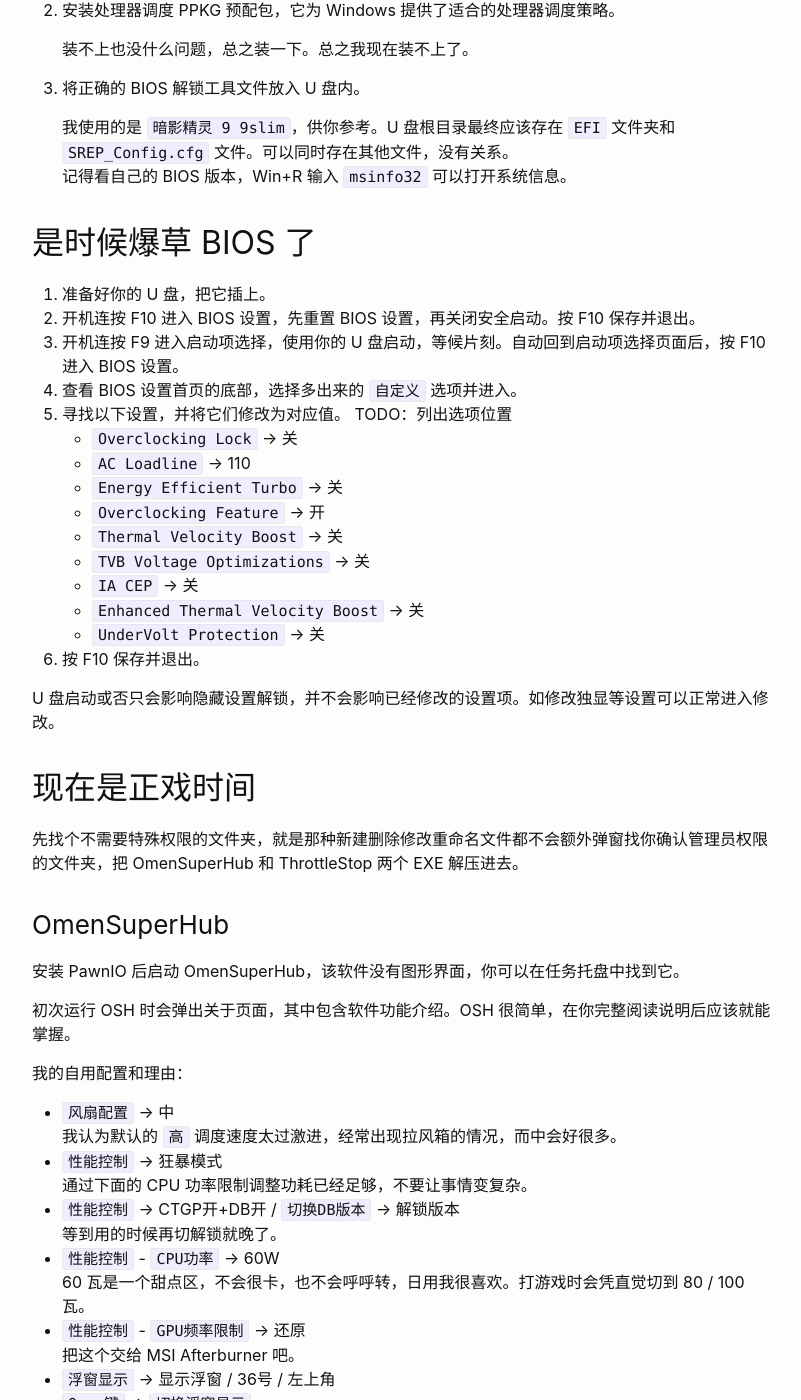
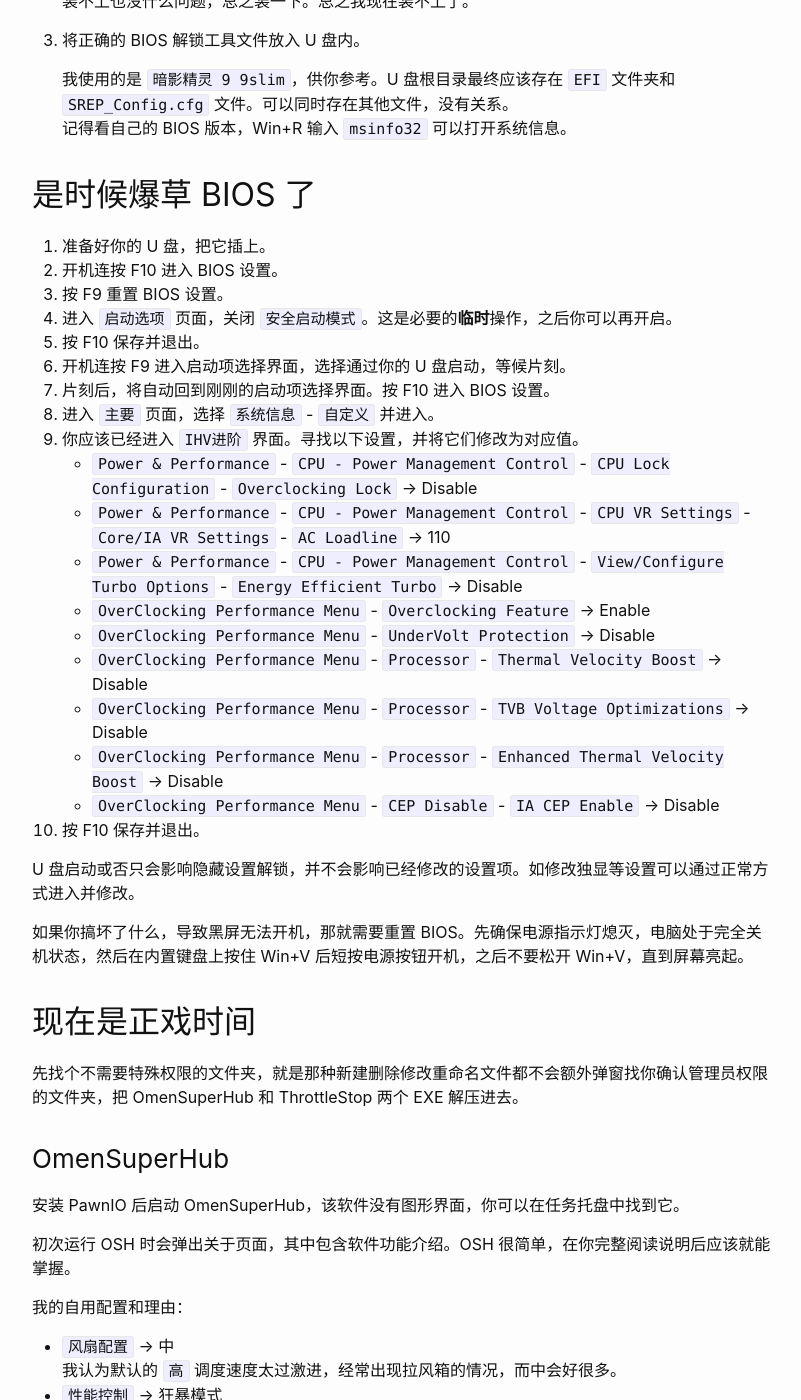
Before and after one commit to Rbqwow/rbqwow.github.io, a Jekyll site: the page built from _posts/2026-5-25-fuck-hp-omen-9.md, in a window 1280 px wide and 1400 px high, scrolled down 1759 px. Shown: the whole window, without its empty margins (238-1039 px from the left). Built offline with Jekyll 4.4.1, drawn with Linux system fonts in a browser that asks for light colours; comment, search, counter and statistics services are not loaded; some of the changed text lies outside the part shown.

Commit message:
update bios part

```diff
--- a/_posts/2026-5-25-fuck-hp-omen-9.md
+++ b/_posts/2026-5-25-fuck-hp-omen-9.md
@@ -71,22 +70,28 @@ title: 爆改暗影精灵 9
 ## 是时候爆草 BIOS 了
 
 1. 准备好你的 U 盘，把它插上。
-2. 开机连按 F10 进入 BIOS 设置，先重置 BIOS 设置，再关闭安全启动。按 F10 保存并退出。
-3. 开机连按 F9 进入启动项选择，使用你的 U 盘启动，等候片刻。自动回到启动项选择页面后，按 F10 进入 BIOS 设置。
-4. 查看 BIOS 设置首页的底部，选择多出来的 `自定义` 选项并进入。
-5. 寻找以下设置，并将它们修改为对应值。 TODO：列出选项位置
-   - `Overclocking Lock` → 关
-   - `AC Loadline` → 110
-   - `Energy Efficient Turbo` → 关
-   - `Overclocking Feature` → 开
-   - `Thermal Velocity Boost` → 关
-   - `TVB Voltage Optimizations` → 关
-   - `IA CEP` → 关
-   - `Enhanced Thermal Velocity Boost` → 关
-   - `UnderVolt Protection` → 关
-6. 按 F10 保存并退出。
+2. 开机连按 F10 进入 BIOS 设置。
+3. 按 F9 重置 BIOS 设置。
+4. 进入 `启动选项` 页面，关闭 `安全启动模式`。这是必要的**临时**操作，之后你可以再开启。
+5. 按 F10 保存并退出。
+6. 开机连按 F9 进入启动项选择界面，选择通过你的 U 盘启动，等候片刻。
+7. 片刻后，将自动回到刚刚的启动项选择界面。按 F10 进入 BIOS 设置。
+8. 进入 `主要` 页面，选择 `系统信息` - `自定义` 并进入。
+9. 你应该已经进入 `IHV进阶` 界面。寻找以下设置，并将它们修改为对应值。
+   - `Power & Performance` - `CPU - Power Management Control` - `CPU Lock Configuration` - `Overclocking Lock` → Disable
+   - `Power & Performance` - `CPU - Power Management Control` - `CPU VR Settings` - `Core/IA VR Settings` - `AC Loadline` → 110
+   - `Power & Performance` - `CPU - Power Management Control` - `View/Configure Turbo Options` - `Energy Efficient Turbo` → Disable
+   - `OverClocking Performance Menu` - `Overclocking Feature` → Enable
+   - `OverClocking Performance Menu` - `UnderVolt Protection` → Disable
+   - `OverClocking Performance Menu` - `Processor` - `Thermal Velocity Boost` → Disable
+   - `OverClocking Performance Menu` - `Processor` - `TVB Voltage Optimizations` → Disable
+   - `OverClocking Performance Menu` - `Processor` - `Enhanced Thermal Velocity Boost` → Disable
+   - `OverClocking Performance Menu` - `CEP Disable` - `IA CEP Enable` → Disable
+10. 按 F10 保存并退出。
 
-U 盘启动或否只会影响隐藏设置解锁，并不会影响已经修改的设置项。如修改独显等设置可以正常进入修改。
+U 盘启动或否只会影响隐藏设置解锁，并不会影响已经修改的设置项。如修改独显等设置可以通过正常方式进入并修改。
+
+如果你搞坏了什么，导致黑屏无法开机，那就需要重置 BIOS。先确保电源指示灯熄灭，电脑处于完全关机状态，然后在内置键盘上按住 Win+V 后短按电源按钮开机，之后不要松开 Win+V，直到屏幕亮起。
 
 ## 现在是正戏时间
 
@@ -221,7 +226,6 @@ CPU,Fan1,Fan2,GPU,Fan1,Fan2
 4. 通过任务计划设置开机自启。
 
    Win+R 输入 `taskschd.msc` 打开任务计划程序，选中右侧 `任务计划程序库`，右键单击，选择 `创建任务(R)...`，填写任务参数：
-
    1. `常规`
       - `名称(M)` → ThrottleStop
       - `使用最高权限运行(I)` → 启用
@@ -248,9 +252,9 @@ CPU,Fan1,Fan2,GPU,Fan1,Fan2
 2. 调整电压/频率曲线
    1. 点击 `VOLTAGE` - `CURVE EDITOR` 进入电压/频率曲线编辑器
    2. 在横轴上找到 `925`，找到曲线上对应的那个点，再向左一个点。
-   3. 一直按住 Shift 键，从刚刚找到的点开始，长按鼠标左键向右拖拽，选中右侧的全部点。
-   4. 一直按住 Shift 键，点击刚刚找到的点。
-   5. 一直按住 Shift 键，双击回车。
+   3. **一直按住 Shift 键**，从刚刚找到的点开始，长按鼠标左键向右拖拽，选中右侧的全部点。
+   4. **一直按住 Shift 键**，点击刚刚找到的点。
+   5. **一直按住 Shift 键**，双击回车。
    6. 松开 Shift 键。
 
    如果选中的点变成一条直线则结束，如果操作失误没有成功，则点击底部保存按钮左侧的恢复按钮重试。
@@ -264,15 +268,15 @@ CPU,Fan1,Fan2,GPU,Fan1,Fan2
 
 需要注意，MSI Afterburner 和 Rivatuner Statistics Server 都是点击最小化会最小化到任务托盘，点击关闭会直接退出。
 
-### 结语
+## Aftercare
 
 至此，暗影精灵 9 爆改完成咯，恭喜你获得了一台双烤 130 瓦 + 140 瓦 的暗影精灵，280 瓦的电源适配器都吓哭了。
 
 你可以使用图吧工具箱中的 `P95一键烤机` 来检验处理器稳定性，使用 `FurMark2` 来检验独立显卡稳定性，亦或同时运行二者，尽情体验不一样的暗影精灵吧。
 
-博客内容可能不够完善，尚待补充，欢迎提出意见或建议，或者单纯提问，说不定就进入常见问题了呢。
+博客内容可能不够完善，尚待补充，欢迎提出意见或建议，或者单纯提问，说不定就会被写进下面的常见问题了呢。
 
-### 常见问题
+## 自由讨论时间
 
 1. 我因为各种理由总之是重置了 BIOS，现在应该补充做哪步？
 
@@ -290,6 +294,6 @@ CPU,Fan1,Fan2,GPU,Fan1,Fan2
 
 - [暗影精灵9重生满血功耗教程（哔哩哔哩）](https://www.bilibili.com/video/BV1jK4aeVEwN/)
 - [OmenSuperHub (GitHub)](https://github.com/breadeding/OmenSuperHub)
-- 所有制作了本博客提供的文件的人
+- 所有制作了本博客使用到的文件的人
 
 感谢所有前人们的探索以根治惠普引以为傲的大厂病。
```
Also changed, not shown: other parts of _posts/2026-5-25-fuck-hp-omen-9.md (+0 -1 lines).
